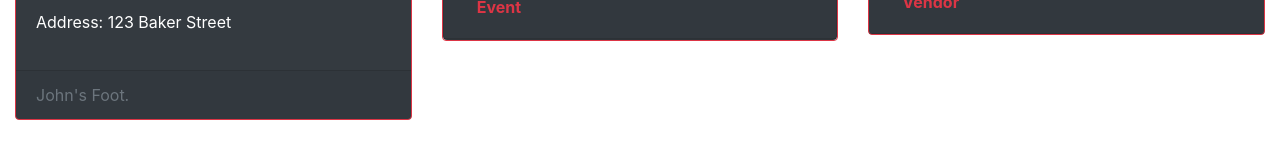
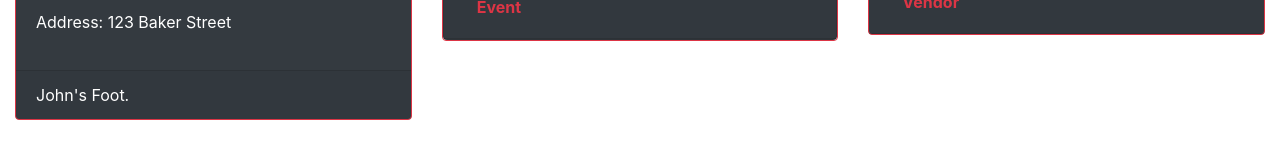
Before and after one commit to dave325/vendorTrainingSystem, an Angular app in the folder vendorTrainingSystem/: page /admin in a window 1280 px wide. Shown: the part 472-630 px from the top of the page. Built offline with nearby package versions, Linux system fonts and the light colour scheme.

Commit message:
check admin profile component comments

```diff
--- a/vendorTrainingSystem/src/app/components/admin/admin-profile/admin-profile.component.html
+++ b/vendorTrainingSystem/src/app/components/admin/admin-profile/admin-profile.component.html
@@ -343,11 +343,23 @@
           <p>Phone: 1-123-456-7890</p>
           <p>Address: 123 Baker Street</p>
         </div>
-        <div class="card-footer text-muted"> John's Foot.
+        <div class="card-footer text-white"> John's Foot.
         </div>
       </div>
     </div>
     <!--Admin card end-->
+
+
+
+
+    <!-- ERROR#1: There is an error when you collapse an event. If you collapse it,
+      and then collapse a vendor, the event that you collapsed closes-->
+    <!-- ERROR#2: When you collapse the first vendor or event,
+        and then proceed to collapse the next vendor or event, it only opens the first one-->
+
+
+
+
     <!--Events card-->
     <div class="col-md-4 ">
       <div class="card border-danger mb-3 " *ngFor="let event of Events">
```
